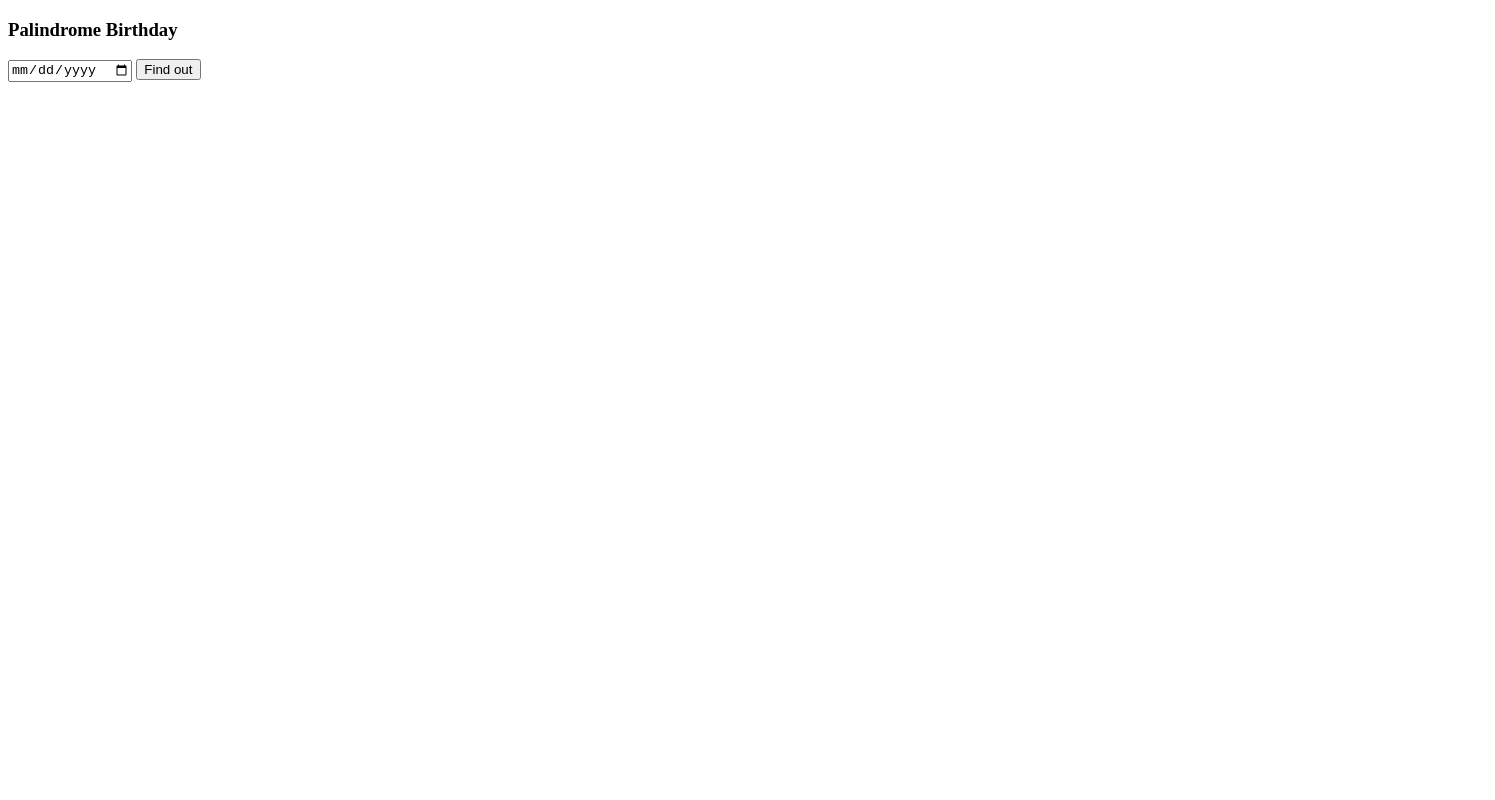
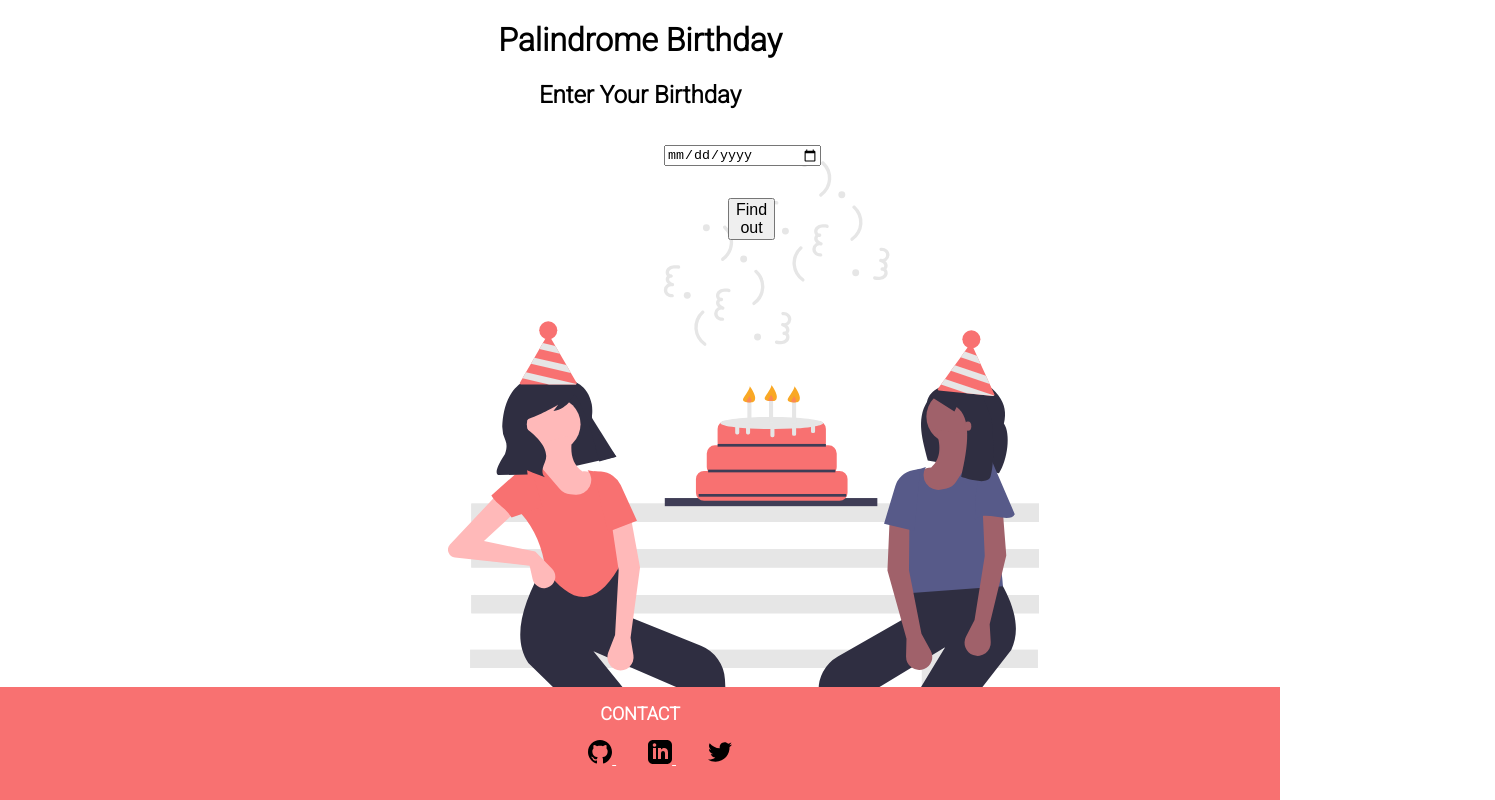
Before and after one commit to Artistole/mark13, a plain HTML site: page index.html in a window 1280 px wide. Shown: the whole page, 1495 px wide, since content can reach past the window. Drawn offline with Linux system fonts and the light colour scheme.

Commit message:
refactor
added styles

```diff
--- a/index.html
+++ b/index.html
@@ -4,15 +4,38 @@
     <meta charset="UTF-8">
     <meta http-equiv="X-UA-Compatible" content="IE=edge">
     <meta name="viewport" content="width=device-width, initial-scale=1.0">
-    <title>Document</title>
+    <title>Palindrome Birthday</title>
+    <link href="styles.css" rel="stylesheet"/>
 </head>
 <body>
-     <h3> Palindrome Birthday </h3>
+     <h1 class="h3"> Palindrome Birthday </h3>
+     <h2 class="h3">Enter Your Birthday</h2>
      <input type="date" id="bday-input"/>
      <button id="show-btn">Find out</button>
+     <!-- <div class="loading loading--full-height"></div>  loading animation added but not setitmeout in js -->
      <p id="result"></p>
 
-
+     <footer class="footer">
+        <div class="footer-header">CONTACT</div>
+        <ul class="
+        social link list-non-bullet">
+            <li class="list-item-inline">
+                <a class="link" href="https://github.com/Artistole">
+                    <img src="images/github.svg"/>
+                </a>
+            </li>
+            <li class="list-item-inline">
+                <a class="link" href="https://www.linkedin.com/in/naga-satya-geeth-veeravalli-2525a661/">
+                    <img src="images/linkedin.svg"/>
+                </a>
+            </li>
+            <li class="list-item-inline">
+                <a class="link" href="https://twitter.com/nagsgeeth1">
+                    <img src="images/twitter.svg"/>
+                </a>
+            </li>
+        </ul>
+    </footer>
 
      <script src="index.js"></script>
 </body>
--- a/index.js
+++ b/index.js
@@ -175,6 +175,7 @@ function getNextPalindromeDate(date)
 var dateInputRef = document.querySelector("#bday-input");
 var showBtnRef   = document.querySelector("#show-btn");
 var resultRef    = document.querySelector('#result');
+// var timeoutID = setTimeout(function clickHandler(){}) tiemout code for loading screen to be added
 
 function clickHandler(e)
 {
@@ -198,7 +199,7 @@ function clickHandler(e)
         else
         {
             var [ctr, nextDate] = getNextPalindromeDate(date);
-            resultRef.innerText = `The nearest palindrome date is ${nextDate.day}-${nextDate.month}-${nextDate.year}, you missed by ${ctr} days.`;
+            resultRef.innerText = `The nearest palindrome date is ${nextDate.day}-${nextDate.month}-${nextDate.year}, you missed it by ${ctr} days.`;
          }
         }
 }
--- /dev/null
+++ b/styles.css
@@ -0,0 +1,114 @@
+
+@import url('https://fonts.googleapis.com/css2?family=Roboto:wght@300&display=swap');
+
+body
+{
+    font-family: 'Roboto', sans-serif;
+}
+:root
+{
+  --primary-color: #F87171;
+  --hazel-blue: #5BC3EB;
+}
+
+
+body
+{
+    background-image: url(images/palindrome.svg);
+    background-repeat: no-repeat;
+    /* background-position: center; */
+    background-position-y: 10rem;
+    background-position-x: 28rem;
+}
+
+.h3
+{
+    text-align: center;
+}
+
+#bday-input
+{
+    margin: 1rem 41rem;
+    width: 12%;
+}
+
+#show-btn
+{
+    margin: 1rem 45rem;
+    font-size: medium;
+}
+
+#result
+{
+    margin: 1rem 27rem;
+    font-size: x-large;
+}
+
+.footer
+{
+   position: fixed;
+   background-color: var(--primary-color);
+   padding: 1rem 0rem;
+   text-align: center;
+   color: white;
+   bottom: 0%;
+   width: 100%;
+   margin: 0%;
+   left: 0.01%;
+}
+
+.footer .link
+{
+    color: white;
+}
+.footer .footer-header
+{
+    font-weight:bold ;
+    font-size: large;
+    text-align: center;
+}
+
+.list-non-bullet
+{
+    list-style: none;
+}
+
+.list-item-inline
+{
+    display: inline;
+    padding: 0rem 1rem;
+}
+
+  /* loading animation added but tiemout not added yet */
+
+/* .loading {
+    display: flex;
+    justify-content: center;
+  }
+
+  .loading--full-height {
+    align-items: center;
+    height: 100%;
+  }
+
+  .loading::after {
+    content: "";
+    width: 50px;
+    height: 50px;
+    border: 10px solid #dddddd;
+    border-top-color: #009579;
+    border-radius: 50%;
+    transform: rotate(0.16turn);
+    animation: loading 1s ease infinite;
+  }
+
+  @keyframes loading {
+    /* Safari support */
+    from {
+      transform: rotate(0turn);
+    }
+
+    to {
+      transform: rotate(1turn);
+    }
+  } */
```
Also changed, not shown: images/github.svg (added), images/linkedin.svg (added), images/palindrome.svg (added), images/twitter.svg (added).
